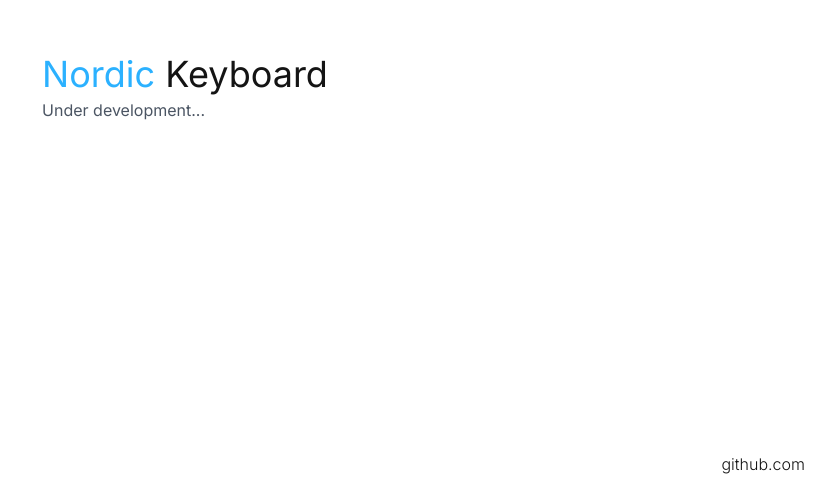
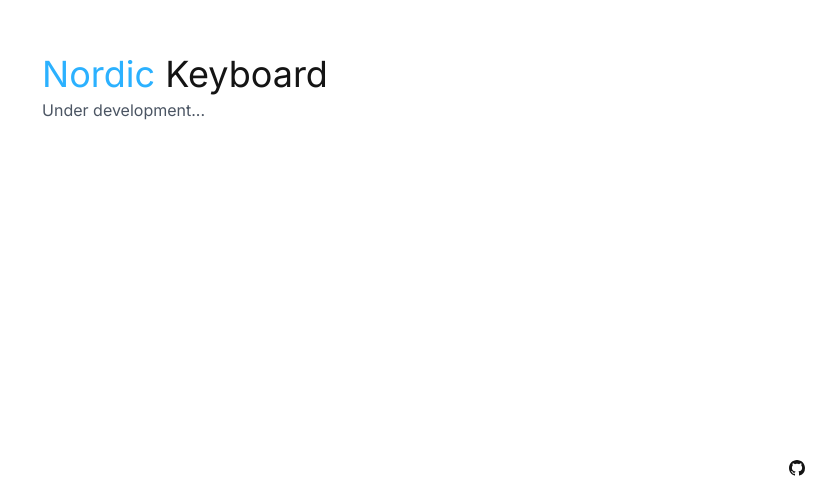
Before and after one commit to nordickey/nordickey.github.io, a React (Vite) app: page / in a window 1280 px wide. Shown: the part 312-800 px from the top of the page, without its empty margins (455-1280 px from the left). Built offline with nearby package versions, Linux system fonts and the light colour scheme.

Commit message:
Github icon
Remove linebreak-style eslint rule, this messes up the windows side.

```diff
--- a/package.json
+++ b/package.json
@@ -10,6 +10,7 @@
   "dependencies": {
     "react": "^18.2.0",
     "react-dom": "^18.2.0",
+    "react-icons": "^4.4.0",
     "tailwindcss": "^3.1.4"
   },
   "devDependencies": {
--- a/src/App.tsx
+++ b/src/App.tsx
@@ -1,4 +1,4 @@
-import { } from 'react'
+import { BsGithub } from 'react-icons/bs'
 
 export default function App() {
   return (
@@ -9,12 +9,12 @@ export default function App() {
         </h1>
         <span className='dark:text-gray-400 text-gray-600'>Under development...</span>
       </div>
-      <div className='fixed bottom-0 right-0 py-3 px-5'>
+      <div className='fixed bottom-0 right-0 py-3 px-5 flex space-x-2'>
         <a className='mx-auto hover:underline font-light'
           href='https://github.com/nordickey'
           title='Open Github profile in a new tab'
           target='_blank'>
-            github.com
+          <BsGithub />
         </a>
       </div>
     </div>
```
Also changed, not shown: .eslintrc.yml, 1 other file (tests, documents, lock files or other folders).
